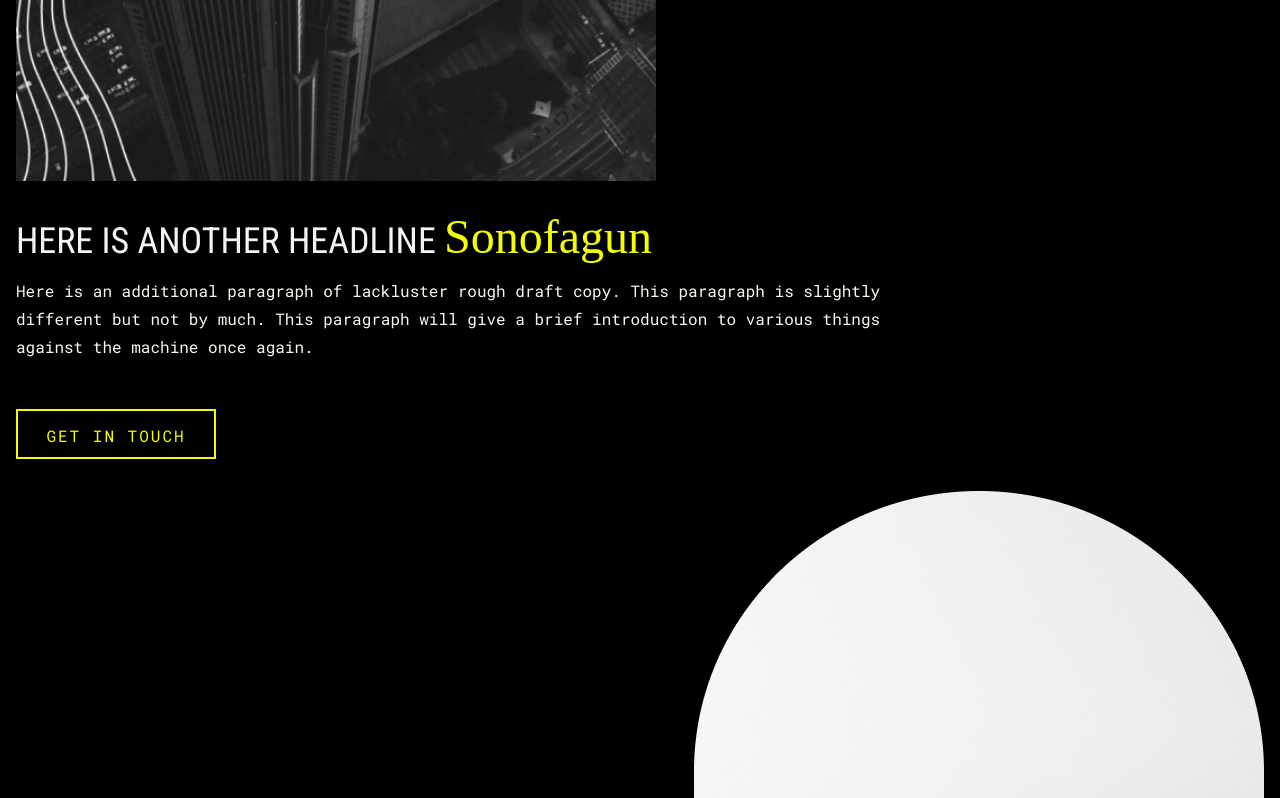
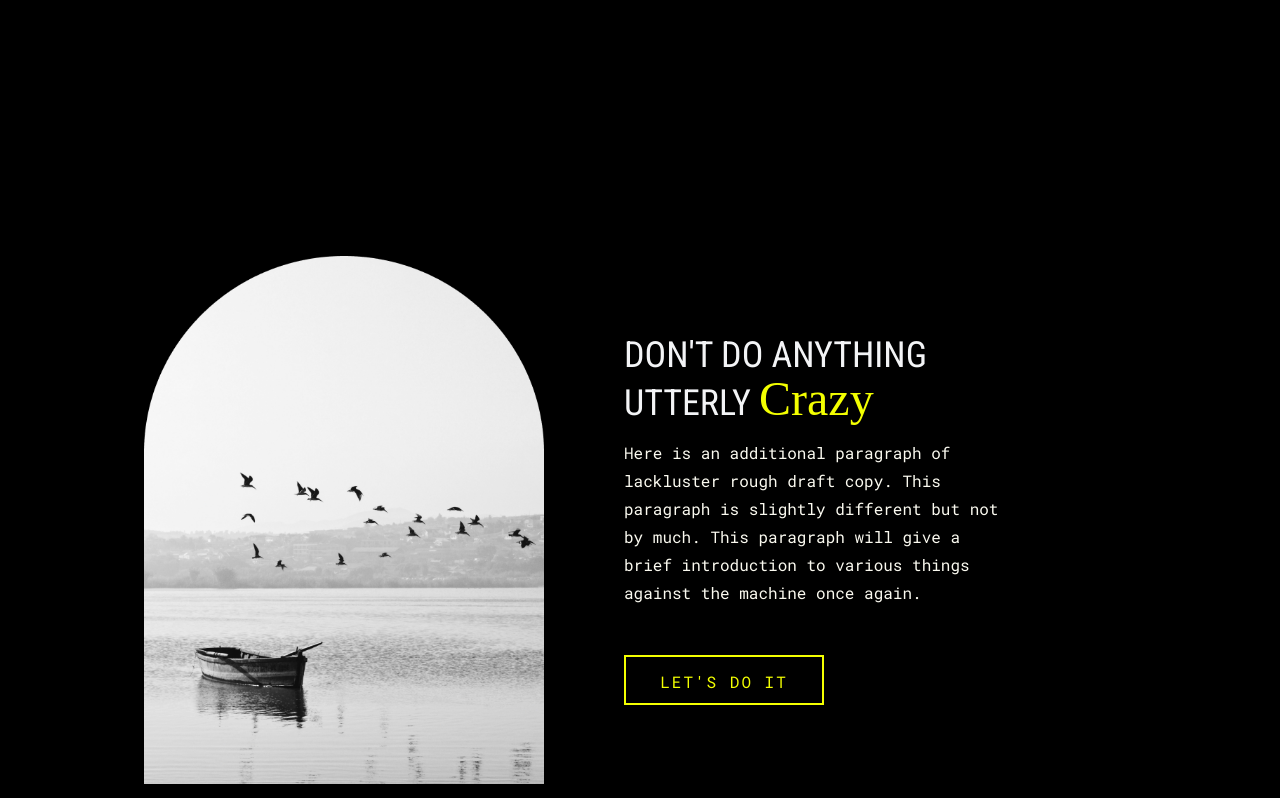
Before and after one commit to jacreative904/JA-Creative, a React (Vite) app: page / in a window 1280 px wide. Shown: the part 1480-2278 px from the top of the page. Built offline with nearby package versions, Linux system fonts and the light colour scheme; a web font is replaced by a local one.

Commit message:
Responsiveness Adjustments

```diff
--- a/src/components/TwoColumn.jsx
+++ b/src/components/TwoColumn.jsx
@@ -5,8 +5,8 @@ import Button from "./Button";
 const TwoColumn = (props) => {
 
 return (
-    <div class="flex flex-col-reverse p-4 gap-8 min-h-[100dvh] justify-center">
-            <div className="flex flex-col md:max-w-[70vw]">
+    <div class="flex flex-col-reverse p-4 gap-8 min-h-[100dvh] justify-center lg:flex-row lg:items-center lg:gap-20 lg:max-w-[90vw]">
+            <div className="flex flex-col max-w-[80vw] md:max-w-[70vw] lg:max-w-[40vw] xl:max-w-[30vw]">
                 <h2 className="headline">{ props.normalText } <span className="headline-fancy">{ props.fancyText }</span></h2>
                 <p className="body-text pb-12">{ props.bodyText }</p>
                 <Button
--- a/src/components/TwoColumnAlt.jsx
+++ b/src/components/TwoColumnAlt.jsx
@@ -5,13 +5,13 @@ import Button from "./Button";
 const TwoColumnAlt = (props) => {
 
 return (
-    <div class="flex flex-col p-4 gap-8 min-h-[100dvh] justify-center">
-            <div className="flex flex-col items-end">
+    <div class="flex flex-col p-4 gap-8 min-h-[100dvh] justify-center lg:flex-row lg:items-center lg:gap-20 lg:max-w-[90vw]">
+            <div className="flex flex-col">
                 <img src={ props.img } alt={ props.alt } className="two-col-img"/>
             </div>
-            <div className="flex flex-col items-end md:max-w-[70vw] md:justify-end">
-                <h2 className="headline text-right">{ props.normalText } <span className="headline-fancy">{ props.fancyText }</span></h2>
-                <p className="body-text pb-12 text-right">{ props.bodyText }</p>
+            <div className="flex flex-col max-w-[80vw] md:max-w-[70vw] lg:max-w-[40vw] xl:max-w-[30vw]">
+                <h2 className="headline text-left">{ props.normalText } <span className="headline-fancy">{ props.fancyText }</span></h2>
+                <p className="body-text pb-12">{ props.bodyText }</p>
                 <Button
                     to={ props.link }
                     linkText={ props.linkText }
--- a/src/index.css
+++ b/src/index.css
@@ -48,7 +48,7 @@ body {
 /* -----------------Elements------------------- */
 
 .two-col-img {
-  @apply max-w-[50vw]
+  @apply max-w-[25rem] md:max-w-[30]
 }
 
 
--- a/src/pages/Home/Hero.jsx
+++ b/src/pages/Home/Hero.jsx
@@ -3,7 +3,7 @@ import React from "react";
 const Hero = () => {
   return (
     <>
-    <div className="flex flex-col p-4 justify-center lg:justify-end bg-[url('./assets/squiggle.svg')] bg-no-repeat bg-top bg-contain h-[calc(100dvh-78px)]">
+    <div className="flex flex-col p-4 justify-center lg:justify-end bg-[url('./assets/squiggle.svg')] bg-no-repeat bg-center bg-contain h-[calc(100dvh-78px)]">
             <div className="flex flex-row">
                 <h1 className="hero-headline-thin sm:max-w-[80vw]">Let's Make <br></br><span className="whitespace-nowrap">Some <span className="hero-headline-fancy">Classy </span></span></h1>
             </div>
```
